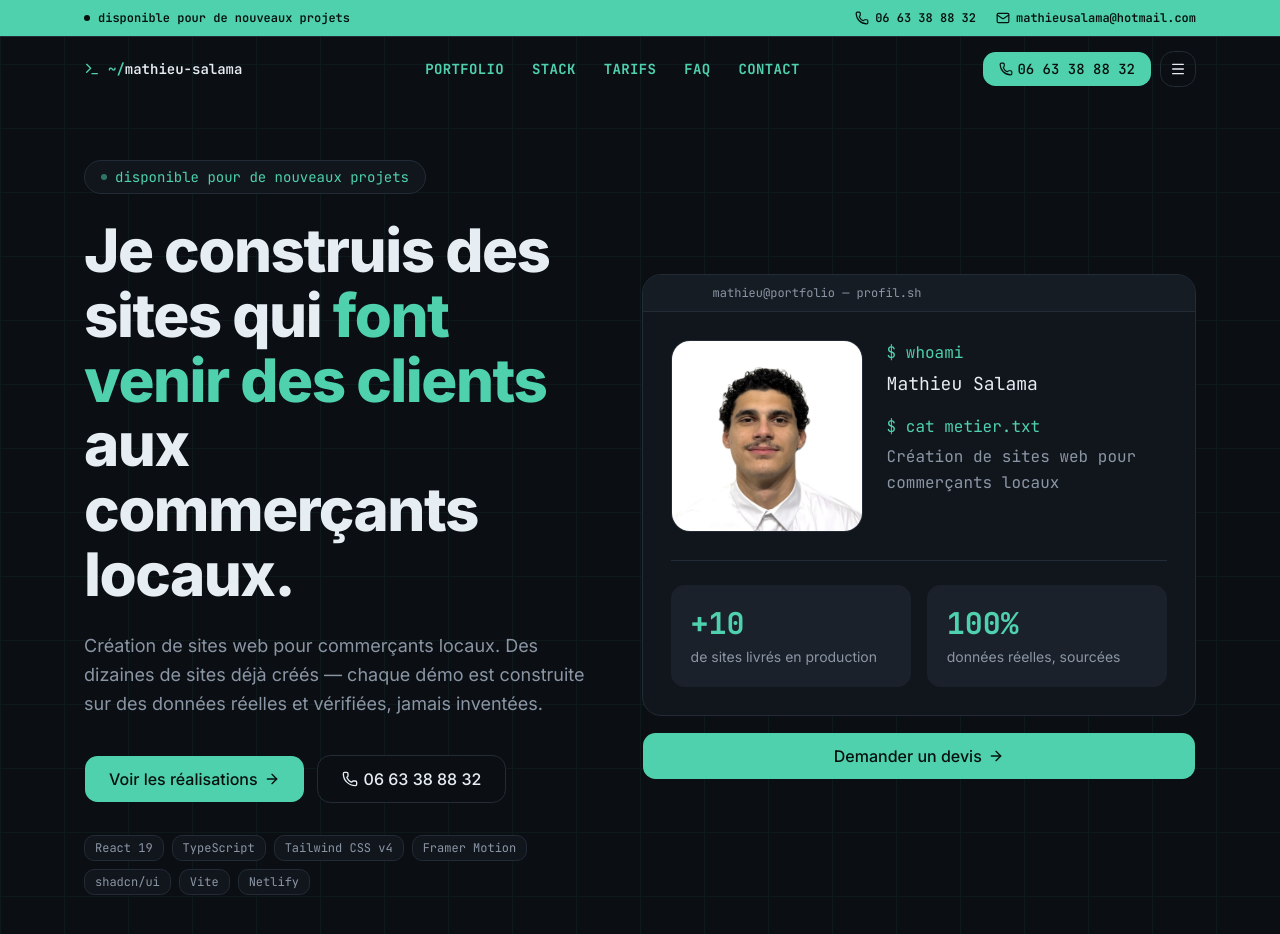
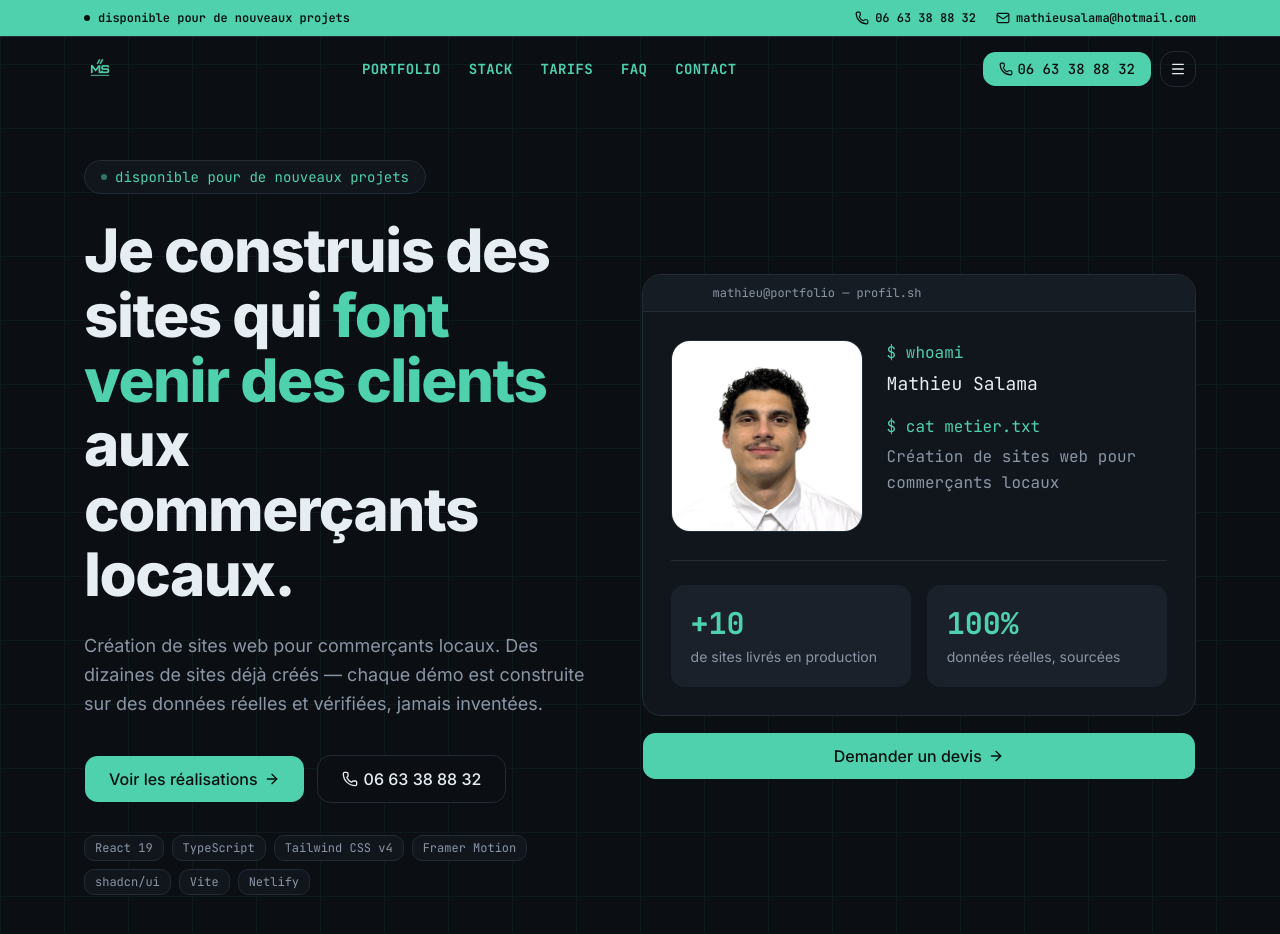
Before and after one commit to mathieusalama24-commits/mathieu-salama-portfolio, a React (Vite) app: page / in a window 1280 px wide. Shown: the top 934 px of the page. Built offline with nearby package versions, Linux system fonts and the light colour scheme.

Commit message:
Replace navbar text with logo

```diff
--- a/src/components/layout/Navbar.tsx
+++ b/src/components/layout/Navbar.tsx
@@ -1,5 +1,5 @@
 import { useEffect, useState } from "react";
-import { Mail, Menu, Phone, Terminal } from "lucide-react";
+import { Mail, Menu, Phone } from "lucide-react";
 import { Button } from "@/components/ui/button";
 import { profile } from "@/data/content";
 import { cn } from "@/lib/utils";
@@ -65,10 +65,11 @@ export function Navbar() {
           className="flex items-center gap-2 font-mono text-sm font-semibold text-foreground"
           aria-label="Retour en haut de page"
         >
-          <Terminal className="size-4 text-primary" aria-hidden="true" />
-          <span>
-            <span className="text-primary">~/</span>mathieu-salama
-          </span>
+          <img
+            src="/logo.png"
+            alt="Logo Mathieu Salama"
+            className="h-8 w-auto"
+          />
         </a>
 
         <nav className="hidden items-center gap-1 sm:flex" aria-label="Navigation principale">
```
Also changed, not shown: public/logo.png (added).
